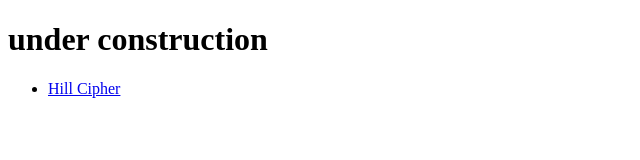
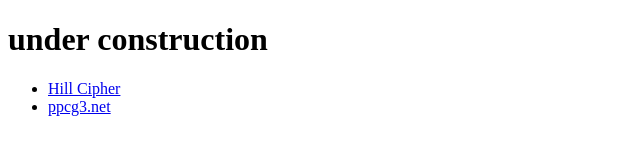
Before and after one commit to stegelast0/website, a plain HTML site: page index.html in a window 1280 px wide. Shown: the full height of the page, 0-640 px from the left. Drawn offline with Linux system fonts and the light colour scheme.

Commit message:
Update index.html
added ppcg3.net to navbar

```diff
--- a/index.html
+++ b/index.html
@@ -7,6 +7,7 @@
         <h1>under construction</h1>
         <ul>
             <li><a href="./projects/hill-cipher/index.html">Hill Cipher</li>
+            <li><a href="http://ppcg3.net">ppcg3.net</li>
         </ul>
     </body>
 </html>
```
